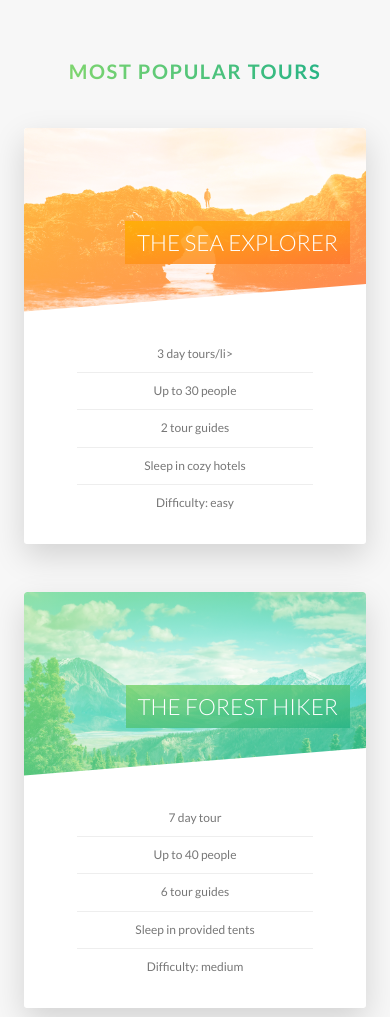
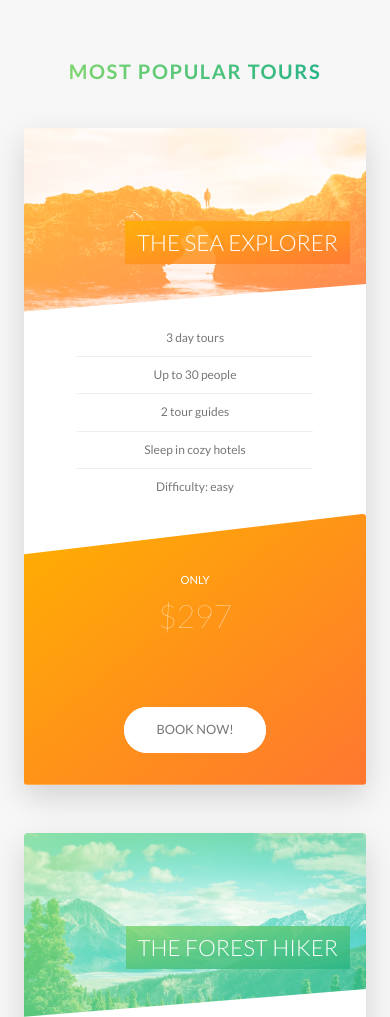
Before and after one commit to Kubciooo/Advanced-SASS-Course, a website: page Natours Project/index.html in a window 390 px wide. Shown: the part 2622-3639 px from the top of the page. Drawn offline with Linux system fonts and the light colour scheme.

Commit message:
feat: site fully responsive

```diff
--- a/Natours Project/index.html
+++ b/Natours Project/index.html
@@ -181,7 +181,7 @@
               </div>
               <div class="card__details">
                 <ul>
-                  <li>3 day tours/li></li>
+                  <li>3 day tours</li>
                   <li>Up to 30 people</li>
                   <li>2 tour guides</li>
                   <li>Sleep in cozy hotels</li>
--- a/Natours Project/sass/components/_card.scss
+++ b/Natours Project/sass/components/_card.scss
@@ -1,23 +1,21 @@
 .card {
-
   perspective: 150rem;
   position: relative;
   height: 52rem;
-
 
   &__side {
     color: white;
     font-size: 2rem;
     height: 52rem;
     width: 100%;
-        transition: all .8s ease;
+    transition: all 0.8s ease;
     position: absolute;
     top: 0;
     left: 0;
     backface-visibility: hidden;
     border-radius: 3px;
     overflow: hidden;
-        box-shadow: 0 1.5rem 4rem rgba($color-black, .15);
+    box-shadow: 0 1.5rem 4rem rgba($color-black, 0.15);
 
     &--front {
       background-color: $color-white;
@@ -27,16 +25,26 @@
       transform: rotateY(180deg);
 
       &-1 {
-                background-image: linear-gradient(to right bottom, $color-secondary-light, $color-secondary-dark);
+        background-image: linear-gradient(
+          to right bottom,
+          $color-secondary-light,
+          $color-secondary-dark
+        );
       }
       &-2 {
-                background-image: linear-gradient(to right bottom ,$color-primary-light, $color-primary-dark);
+        background-image: linear-gradient(
+          to right bottom,
+          $color-primary-light,
+          $color-primary-dark
+        );
       }
       &-3 {
-                background-image: linear-gradient(to right bottom ,$color-tertiary-light, $color-tertiary-dark);
-
+        background-image: linear-gradient(
+          to right bottom,
+          $color-tertiary-light,
+          $color-tertiary-dark
+        );
       }
-
     }
   }
 
@@ -60,16 +68,30 @@
     border-top-right-radius: 3px;
 
     &--1 {
-            background-image: linear-gradient(to right bottom, $color-secondary-light, $color-secondary-dark), url('../img/nat-5.jpg');
+      background-image: linear-gradient(
+          to right bottom,
+          $color-secondary-light,
+          $color-secondary-dark
+        ),
+        url("../img/nat-5.jpg");
     }
 
     &--2 {
-            background-image: linear-gradient(to right bottom ,$color-primary-light, $color-primary-dark),
-            url('../img/nat-6.jpg');
+      background-image: linear-gradient(
+          to right bottom,
+          $color-primary-light,
+          $color-primary-dark
+        ),
+        url("../img/nat-6.jpg");
     }
 
     &--3 {
-            background-image: linear-gradient(to right bottom ,$color-tertiary-light, $color-tertiary-dark), url('../img/nat-7.jpg');
+      background-image: linear-gradient(
+          to right bottom,
+          $color-tertiary-light,
+          $color-tertiary-dark
+        ),
+        url("../img/nat-7.jpg");
     }
   }
 
@@ -91,14 +113,25 @@
     box-decoration-break: clone;
 
     &--1 {
-            background-image: linear-gradient(to right bottom, rgba($color-secondary-light, .85), rgba($color-secondary-dark, .85));
+      background-image: linear-gradient(
+        to right bottom,
+        rgba($color-secondary-light, 0.85),
+        rgba($color-secondary-dark, 0.85)
+      );
     }
     &--2 {
-            background-image: linear-gradient(to right bottom, rgba($color-primary-light, .85), rgba($color-primary-dark, .85));
+      background-image: linear-gradient(
+        to right bottom,
+        rgba($color-primary-light, 0.85),
+        rgba($color-primary-dark, 0.85)
+      );
     }
     &--3 {
-            background-image: linear-gradient(to right bottom, rgba($color-tertiary-light, .85), rgba($color-tertiary-dark, .85));
-
+      background-image: linear-gradient(
+        to right bottom,
+        rgba($color-tertiary-light, 0.85),
+        rgba($color-tertiary-dark, 0.85)
+      );
     }
   }
 
@@ -122,7 +155,6 @@
       }
     }
   }
-
 
   //BACK SIDE STYLING
   &__cta {
@@ -148,4 +180,52 @@
     font-size: 6rem;
     font-weight: 100;
   }
+
+
+
+
+
+  @include respond(tab-port) {
+    height: auto;
+    border-radius: 3px;
+    background-color: $color-white;
+    box-shadow: 0 1.5rem 4rem rgba($color-black, 0.15);
+
+    &__side {
+      height: auto;
+      position: relative;
+      box-shadow: none;
+
+      &--back {
+        transform: rotateY(0);
+        clip-path: polygon(0 15% , 100% 0, 100% 100%, 0 100%);
       }
+    }
+
+    &:hover &__side--front {
+      transform: rotateY(0);
+    }
+
+    // FRONT SIDE STYTLING
+    &__details {
+        padding: 1rem 3rem;
+    }
+    &__cta {
+      position: relative;
+      top: 0;
+      left: 0;
+      transform: translate(-0);
+      width: 100%;
+      padding: 7rem 4rem 4rem 4rem;
+    }
+
+    &__price-box {
+      margin-bottom: 8rem;
+      color: white;
+    }
+
+    &__price-value {
+      font-size: 4rem;
+    }
+  }
+}
--- a/Natours Project/sass/components/_form.scss
+++ b/Natours Project/sass/components/_form.scss
@@ -15,6 +15,13 @@
         width: 90%;
         display: block;
         transition: all .3s;
+
+
+        @include respond(tab-port) {
+            width: 100%;
+            margin-bottom: 2rem;
+        }
+
 
         &:focus {
             outline: none;
@@ -52,6 +59,11 @@
     &__radio-group {
         width: 49%;
         display: inline-block;
+
+        @include respond(tab-port) {
+            width: 100%;
+            margin-bottom: 2rem;
+        }
     }
 
     &__radio-input {
--- a/Natours Project/sass/components/_story.scss
+++ b/Natours Project/sass/components/_story.scss
@@ -10,9 +10,26 @@
     transform: skewX(-12deg);
     backface-visibility: hidden;
 
+
+    @include respond(tab-port) {
+        width: 100%;
+        padding: 4rem;
+        padding-left: 7rem;
+    }
+
+
+    @include respond(phone) {
+        transform: skewX(0);
+    }
+
     &>* {
         transform: skewX(12deg);
+
+        @include respond(phone) {
+            transform: skewX(0);
+        }
     }
+
 
     &__shape {
         overflow: hidden;
@@ -27,6 +44,11 @@
         clip-path: circle(50% at 50% 50%);
         -webkit-clip-path: circle(50% at 50% 50%);
         transform: translateX(-4rem) skewX(12deg);
+
+
+        @include respond(phone) {
+            transform: translateX(-4rem) skewX(0);
+        }
     }
 
     &__img {
@@ -37,7 +59,6 @@
 
     }
 
-    &__text {}
 
     &__caption {
         position: absolute;
--- a/Natours Project/sass/pages/_home.scss
+++ b/Natours Project/sass/pages/_home.scss
@@ -6,19 +6,23 @@
 
 .section-features {
   padding: 20rem 0;
-    background-image: linear-gradient(to right bottom, rgba($color-primary-light, .8), rgba($color-primary-dark, .8)), url('../img/hero.jpg');
+  background-image: linear-gradient(
+      to right bottom,
+      rgba($color-primary-light, 0.8),
+      rgba($color-primary-dark, 0.8)
+    ),
+    url("../img/hero.jpg");
   background-size: cover;
   transform: skewY(-7deg);
   margin-top: -13rem;
 
-    &>* {
+  & > * {
     transform: skewY(7deg);
   }
   @include respond(tab-port) {
     padding: 10rem 0;
   }
 }
-
 
 .section-tours {
   background-color: $color-grey-light-1;
@@ -41,22 +45,52 @@
 .section-book {
   padding: 15rem 0;
   position: relative;
-    background-image: linear-gradient(to right bottom, $color-primary-light, $color-primary-dark);
+  background-image: linear-gradient(
+    to right bottom,
+    $color-primary-light,
+    $color-primary-dark
+  );
 }
 
 .book {
-    background-image: linear-gradient(105deg,
-            rgba($color-white, .9) 0%,
-            rgba($color-white, .9) 50%,
-            transparent 50%),
-        url('../img/nat-10.jpg');
+  background-image: linear-gradient(
+      105deg,
+      rgba($color-white, 0.9) 0%,
+      rgba($color-white, 0.9) 50%,
+      transparent 50%
+    ),
+    url("../img/nat-10.jpg");
+  background-size: 100%;
+  border-radius: 3px;
+  box-shadow: 0 1.5rem 4rem rgba($color-black, 0.2);
+
+  @include respond(tab-land) {
+    background-image: linear-gradient(
+        105deg,
+        rgba($color-white, 0.9) 0%,
+        rgba($color-white, 0.9) 50%,
+        transparent 65%
+      ),
+      url("../img/nat-10.jpg");
     background-size: cover;
-    border-radius: 3px;
-    box-shadow: 0 1.5rem 4rem rgba($color-black, .2);
-    height: 50rem;
-
+  }
+  @include respond(tab-port) {
+    background-image: linear-gradient(
+        to right,
+        rgba($color-white, 0.9) 0%,
+        rgba($color-white, 0.9) 100%
+      ),
+      url("../img/nat-10.jpg");
+  }
   &__form {
     width: 50%;
     padding: 6rem;
+
+    @include respond(tab-land) {
+      width: 65%;
+    }
+    @include respond(tab-port) {
+        width: 100%;
     }
   }
+}
```
Also changed, not shown: Natours Project/css/style.css. Lines whose indentation alone changed are shown as unchanged.
